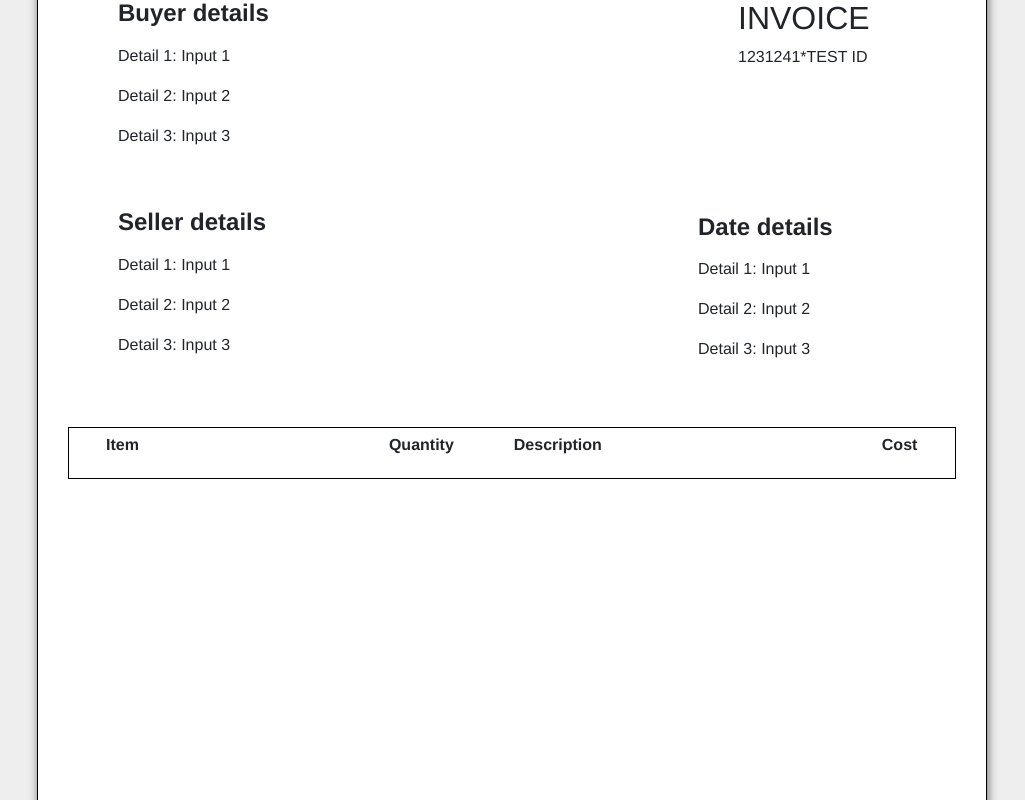
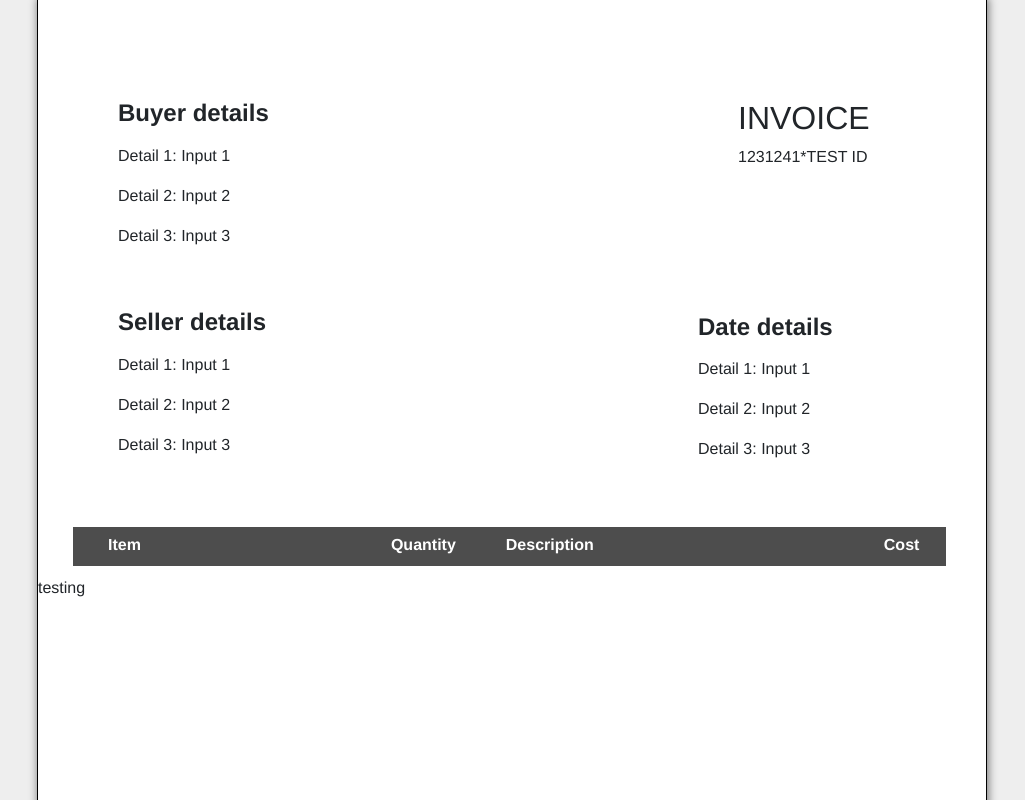
Before and after one commit to MysticalFire1315/SENG2021-frontend, a React (Vite) app in the folder vite-project/: page / in a window 1280 px wide. Shown: the part 2278-3078 px from the top of the page, without its empty margins (128-1153 px from the left). Built offline with nearby package versions, Linux system fonts and the light colour scheme.

Commit message:
updated invoice item list to look better

```diff
--- a/vite-project/src/App.css
+++ b/vite-project/src/App.css
@@ -98,6 +98,7 @@ body {
 }
 
 .block-box-right{
+    margin-top: 100px;
     margin-left: 75%;
     height: 300px;
     width: 400px;
--- a/vite-project/src/App.jsx
+++ b/vite-project/src/App.jsx
@@ -24,7 +24,6 @@ function App() {
       <BoxRight />
       <InvoiceOptions />
       <Invoice />
-
       <Footer />
     </div>
   );
--- a/vite-project/src/components/MainComponent/Invoice/Invoice.css
+++ b/vite-project/src/components/MainComponent/Invoice/Invoice.css
@@ -41,9 +41,16 @@
 }
 
 #invoice-item-tab{
-    border: 1px solid black;
-    margin: 70px 30px 10px 30px;
-    padding: 5px;
+    border: 1px solid rgb(77, 77, 77);
+    margin: 70px 40px 10px 35px;
+    padding: 5px 2px 0px 2px;
+    background-color: rgb(77, 77, 77);
+    color: rgb(255, 255, 255);
+}
+
+.invoice-elements{
+    vertical-align: middle;
+    margin-bottom: 8px;
 }
 
 .invoice-elements > li{
@@ -55,8 +62,8 @@
     margin-left: 250px;
 }
 .invoice-elements > li:nth-child(3){
-    margin-left: 60px;
+    margin-left: 50px;
 }
 .invoice-elements > li:nth-child(4){
-    margin-left: 280px;
+    margin-left: 290px;
 }
--- a/vite-project/src/components/MainComponent/Invoice/Invoice.jsx
+++ b/vite-project/src/components/MainComponent/Invoice/Invoice.jsx
@@ -34,8 +34,19 @@ const Invoice = () => {
                         <li>Cost</li>
                     </ul>
                 </div>
-                <div id="invoice-item">
+                <div className="invoice-item">
+                    <div className="item-name">
+                        testing
+                    </div>
+                    <div className="item-quantity">
 
+                    </div>
+                    <div className="item-description">
+
+                    </div>
+                    <div className="item-cost">
+
+                    </div>
                 </div>
             </div>
         </div>
```
